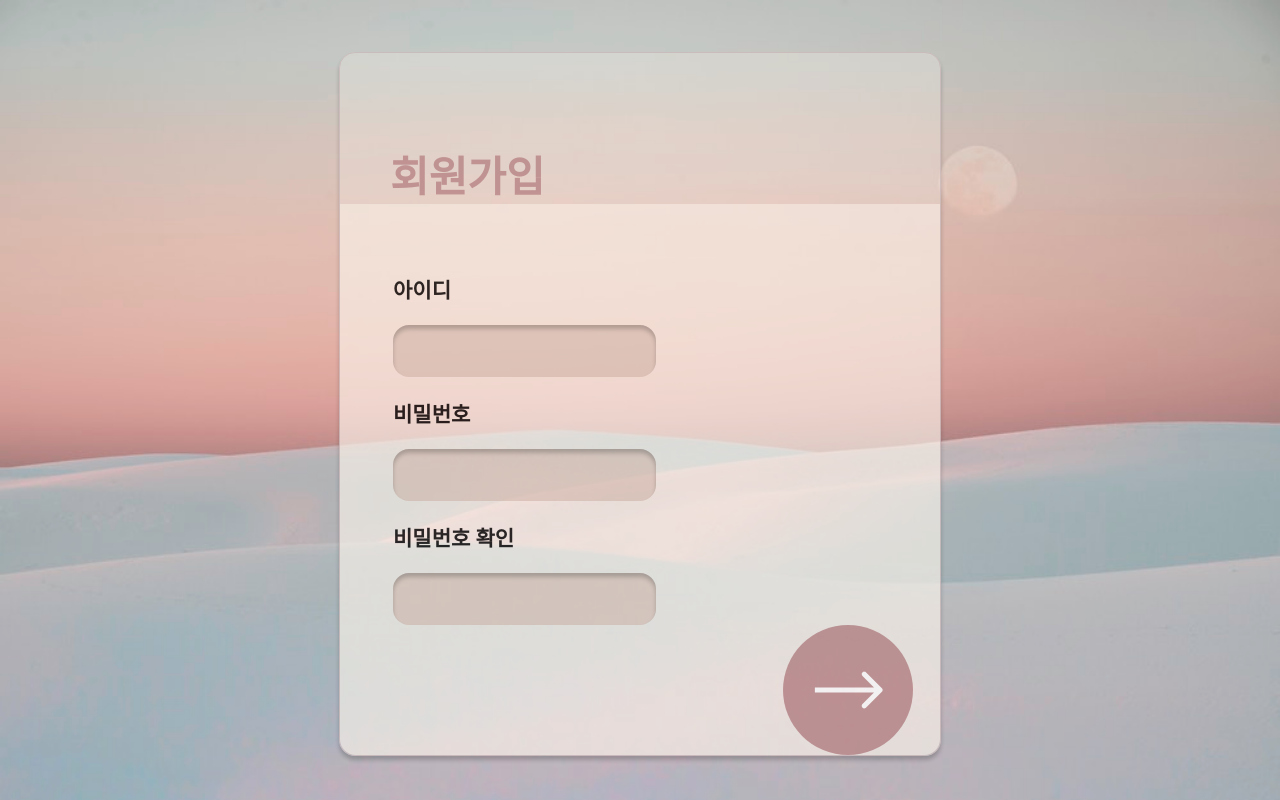
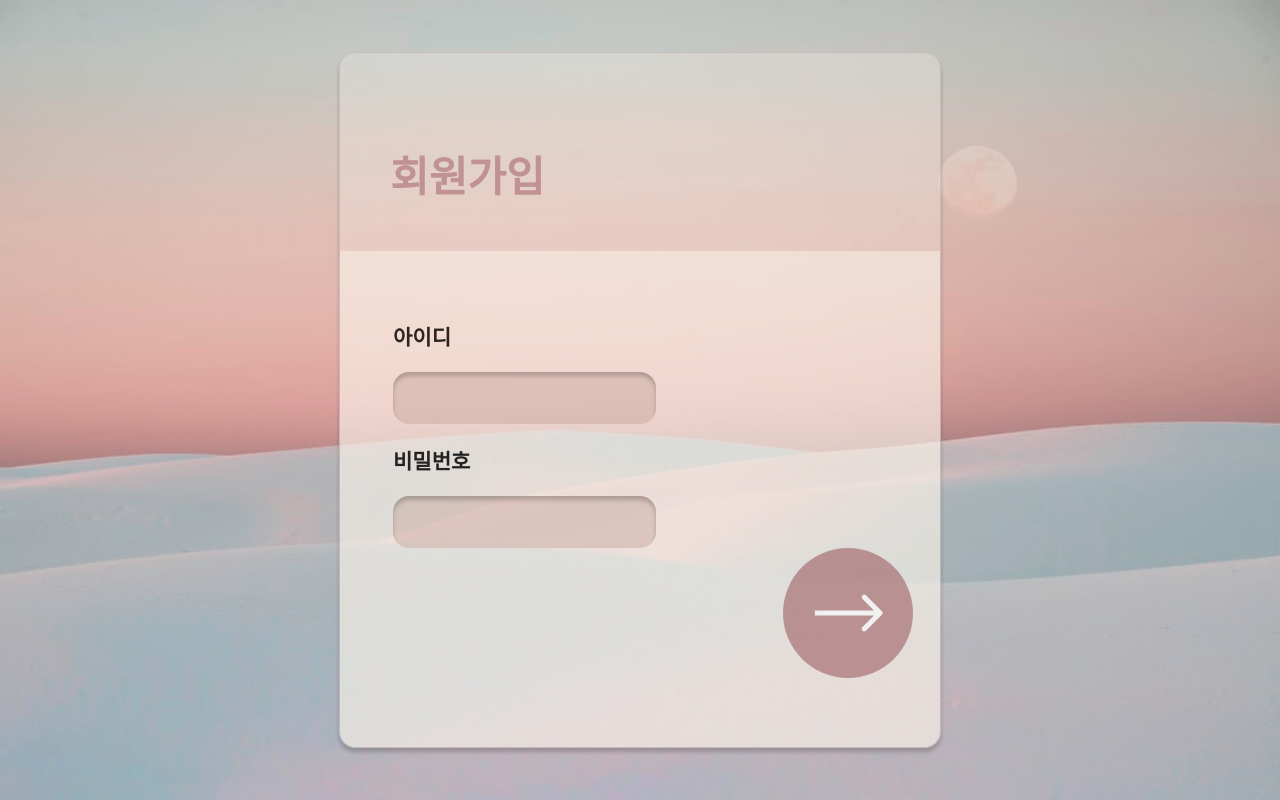
Before and after one commit to ParkKyungWan/lionlib, a Django app: page /register in a window 1280 px wide. Run offline with Django 3.2, Linux system fonts and the light colour scheme; some web fonts are replaced.

Commit message:
new register page & design rework

```diff
--- a/lionlib/urls.py
+++ b/lionlib/urls.py
@@ -24,6 +24,7 @@
     path('', lionlib_app.views.index, name="index"),
     path('login', lionlib_app.views.login, name="login"),
     path('register', lionlib_app.views.register, name="register"),
+    path('register2', lionlib_app.views.register2, name="register2"),
 
     path('trend', lionlib_app.views.trend, name="trend"),
     path('my', lionlib_app.views.my, name="my"),
--- a/lionlib_app/static/css/login.css
+++ b/lionlib_app/static/css/login.css
@@ -21,7 +21,7 @@
 .login-box h2{
     color: #BA8889;
     font-size: 42px;
-    margin: 90px 0 0 50px;
+    margin: 90px 0 25px 50px;
 }
 .login-box h3{
     font-size: 21px;
@@ -40,7 +40,7 @@
 .login-btn{
     width: 130px;
     height: 130px;
-    margin: 30px 0 0 390px;
+    margin: 30px 0 25px 390px;
 }
 
 .form-box {
--- a/lionlib_app/templates/index/register.html
+++ b/lionlib_app/templates/index/register.html
@@ -13,9 +13,7 @@
             <input class="input" id="id" />
             <h3>비밀번호</h3>
             <input class="input" id="pw" type="password"/>
-            <h3>비밀번호 확인</h3>
-            <input class="input" id="pw" type="password"/>
-            <input type="submit" class="btn normal-btn login-btn" style="margin-top: 0" value="" onclick="location.href='{% url "trend" %}'"></input>
+            <input type="submit" class="btn normal-btn login-btn" style="margin-top: 0" value="" onclick="location.href='{% url "register2" %}'"></input>
         </div>
     </div>
 </div>
--- a/lionlib_app/views.py
+++ b/lionlib_app/views.py
@@ -12,6 +12,9 @@
 
 def register( request ):
     return render( request, 'index/register.html');
+
+def register2( request ):
+    return render( request, 'index/register2.html');
 
 
 # trend, my, new
```
Also changed, not shown: lionlib_app/templates/index/register2.html (added, +35 -0 lines).
